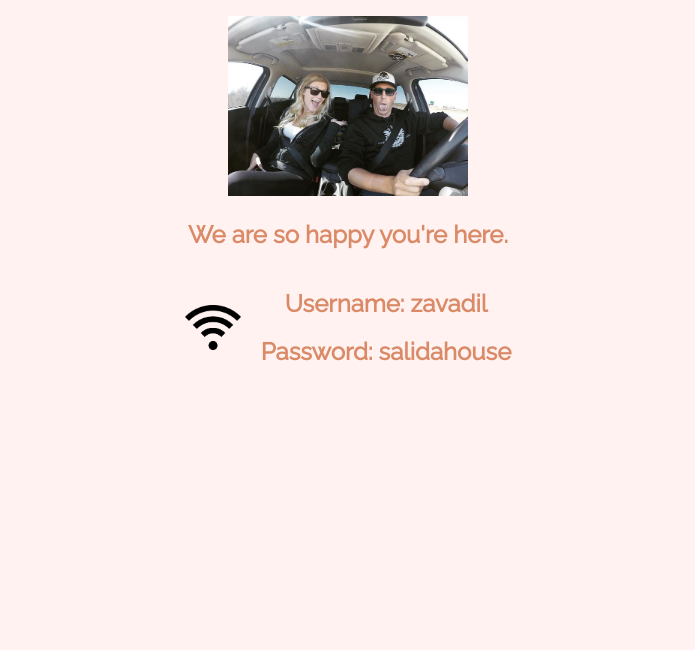
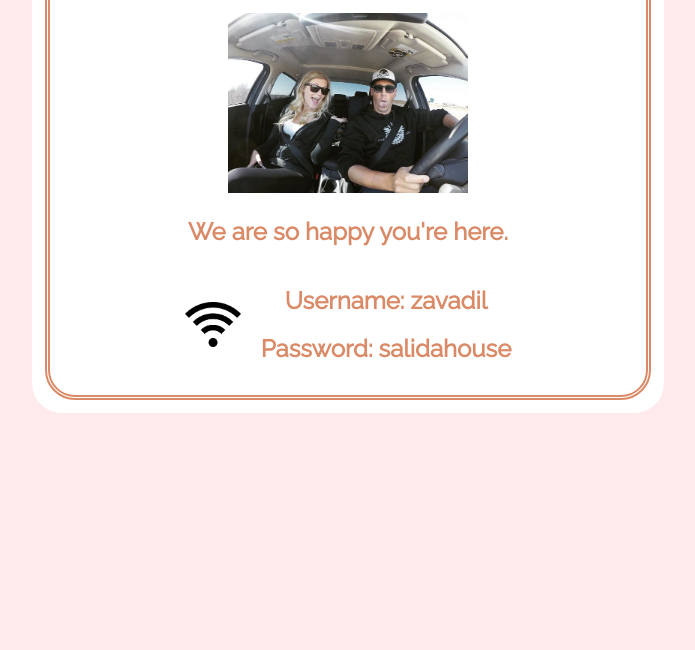
Before and after one commit to nonlinearone1105/benandtracywifi, a plain HTML site: page index.html in a window 1280 px wide. Shown: the part 150-800 px from the top of the page, without its empty margins (292-987 px from the left). Drawn offline with Linux system fonts and the light colour scheme.

Commit message:
Style updates

```diff
--- a/index.html
+++ b/index.html
@@ -8,6 +8,7 @@
   </head>
   <body>
     <div class="center main">
+      <div class="border">
         <h1>Welcome to our home!</h1>
         <img src="./resources/images/benandtracy.jpg" class="main-image">
         <h2>We are so happy you're here.</h2>
@@ -19,5 +20,6 @@
           </div>
         </div>
       </div>
+    </div>
   </body>
 </html>
--- a/resources/css/style.css
+++ b/resources/css/style.css
@@ -8,7 +8,16 @@
 }
 
 .main {
-  padding: 3%;
+  padding: 1%;
+  background-color: #ffffff;
+  margin: 2% 25%;
+  border-radius: 30px;
+}
+
+.border {
+  border: 5px double #da8a67;
+  border-radius: 30px;
+  padding: 0 0 2% 0;
 }
 
 .flex-horizontal {
@@ -18,7 +27,7 @@
 }
 
 body {
-  background-color: #FFF2F0;
+  background-color: #FFEAEB;
   color: #da8a67;
   font-family: Raleway, sans-serif;
 }
```
Lines whose indentation alone changed are shown as unchanged.
